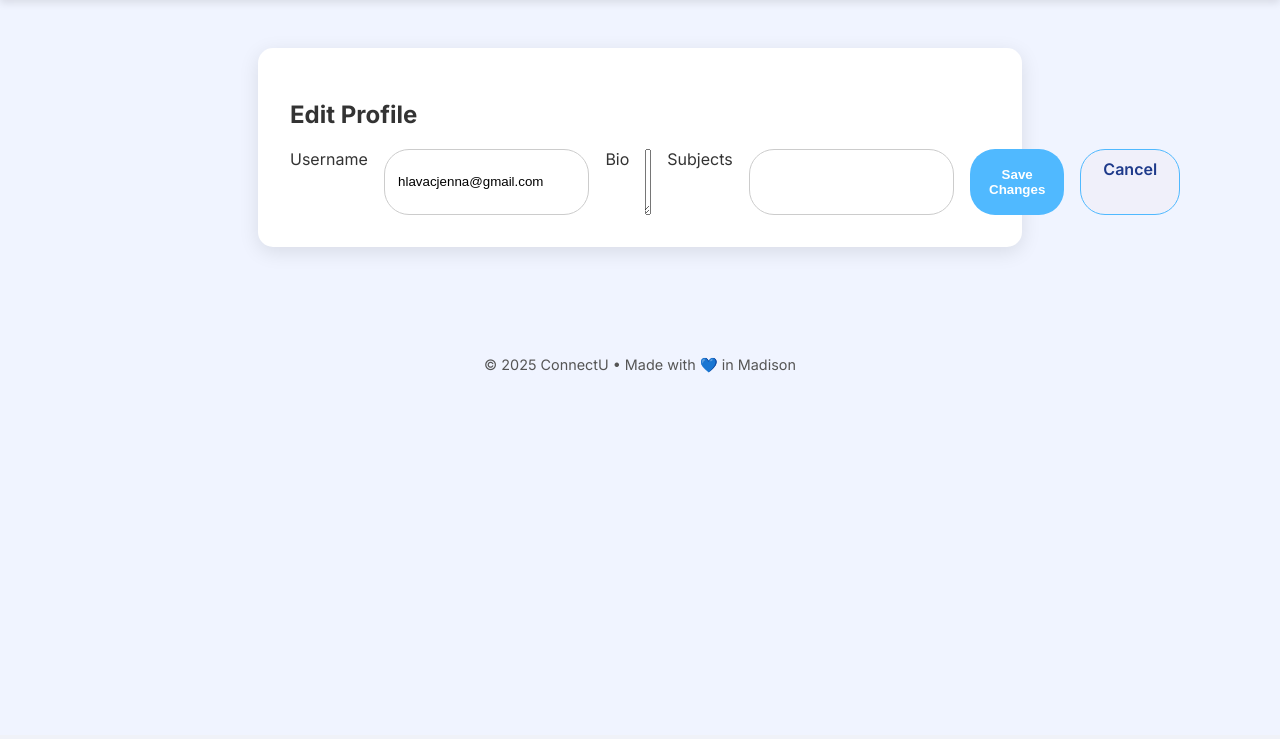
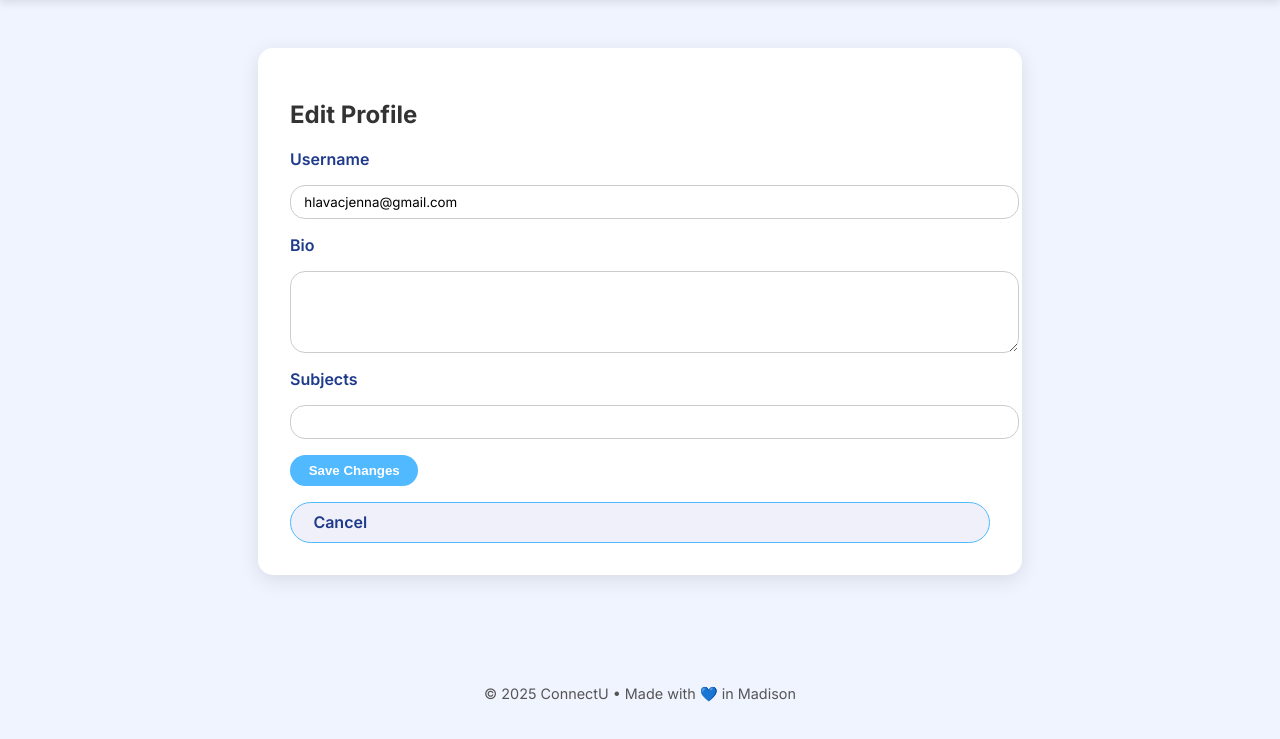
Before and after one commit to morganhoch/MadHacks2025Use, a Flask app: template connectu/templates/edit_profile.html in a window 1280 px wide. Shown: the part 65-804 px from the top of the page. Before the commit the page ends 438 px from the top, so only its background shows below. Run offline with Flask 3, Linux system fonts and the light colour scheme; the template is opened without the code that fills it: values that come from a table or form of the project are taken from there, others are empty.

Commit message:
Update styles.css

```diff
--- a/connectu/static/styles.css
+++ b/connectu/static/styles.css
@@ -239,3 +239,27 @@ footer {
     color: #856404;
     border: 1px solid #ffe08a;
 }
+
+.edit-form {
+    display: flex;
+    flex-direction: column;
+    gap: 1em;
+}
+
+.edit-form label {
+    font-weight: 600;
+    color: #1e3a8a;
+}
+
+.edit-form input[type="text"],
+.edit-form textarea {
+    padding: 0.6em 1em;
+    border-radius: 15px;
+    border: 1px solid #ccc;
+    width: 100%;
+    font-family: inherit;
+}
+
+.edit-form button {
+    width: fit-content;
+}
```
